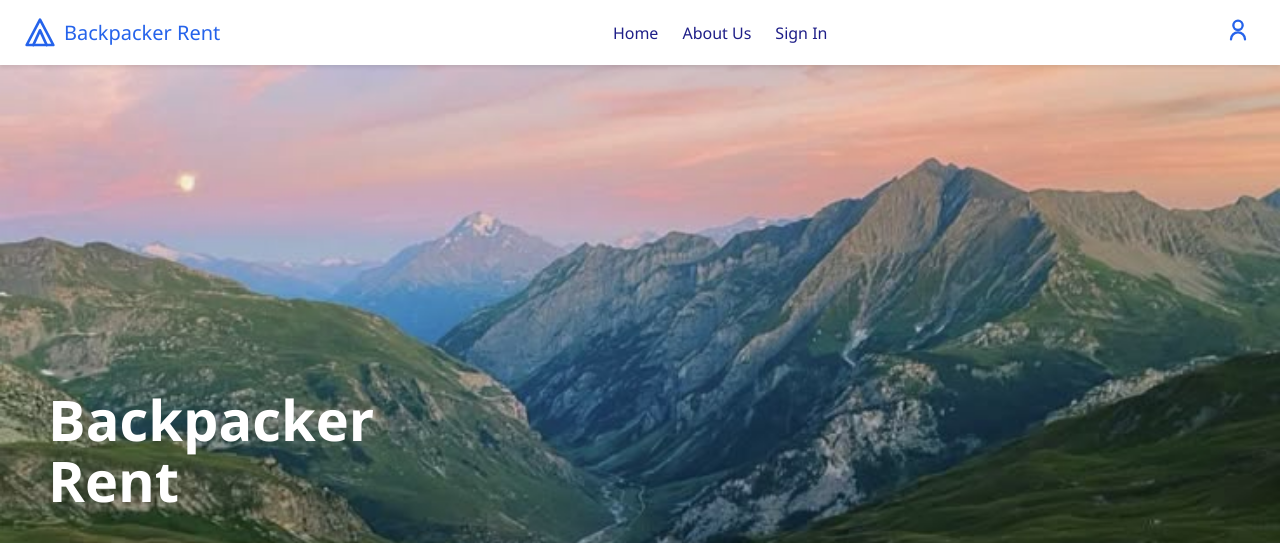
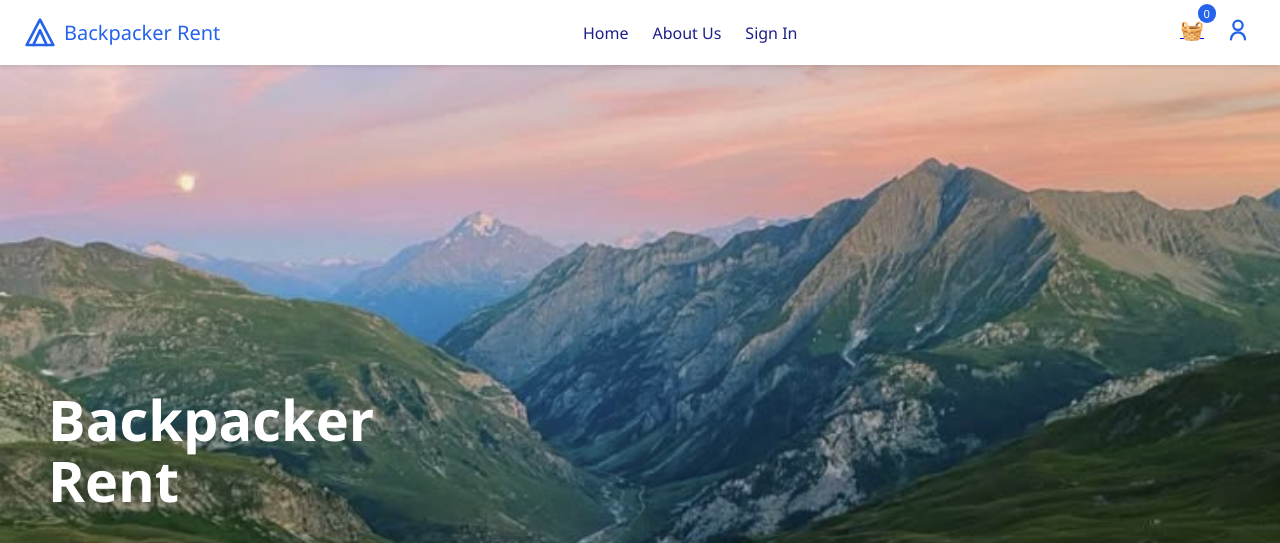
Before and after one commit to jberenz/BackpackerRent, a Flask app: page / in a window 1280 px wide. Shown: the top 543 px of the page. Run offline with Flask 3, Linux system fonts and the light colour scheme; data that the repository does not hold is empty.

Commit message:
Warenkorb-Symbol eingebaut

```diff
--- a/app.py
+++ b/app.py
@@ -4,6 +4,16 @@ from werkzeug.security import generate_password_hash, check_password_hash
 from datetime import datetime #https://docs.python.org/3/library/datetime.html #datetime.datetime.strptime
 import os
 import uuid
+from functools import wraps
+
+def login_required(view):
+    @wraps(view)
+    def wrapped_view(*args, **kwargs):
+        if "user_id" not in session:
+            flash("Bitte zuerst anmelden.", "warning")
+            return redirect(url_for("anmelden", next=request.path))
+        return view(*args, **kwargs)
+    return wrapped_view
 
 from db import get_db_con, insert_sample_data, init_app
 
@@ -151,6 +161,7 @@ def angebot_details(offer_id):
 @csrf.exempt
 @app.route("/anmelden", methods=["GET", "POST"])
 def anmelden():
+    next_url = request.args.get("next", url_for("index"))
     if request.method == "POST": # Gibt die HTTP-Methode der aktuellen Anfrage zurück (z.B. "GET" oder "POST"): https://flask.palletsprojects.com/en/stable/api/#flask.Request.method
         email = request.form["email"].strip() # request.form ist ein MultiDict, der die Formulardaten enthält, die per POST gesendet wurden. Mit request.form["email"] greift man auf das Feld email zu: https://flask.palletsprojects.com/en/stable/api/#flask.Request.form
         password = request.form["password"].strip() # strip() entfernt Leerzeichen: https://docs.python.org/3/library/stdtypes.html#str.strip
@@ -160,11 +171,11 @@ def anmelden():
         if user and check_password_hash(user["password"], password): #https://werkzeug.palletsprojects.com/en/stable/utils/#werkzeug.security.check_password_hash
             session["user_id"] = user["user_id"] # https://flask.palletsprojects.com/en/stable/api/#flask.session
             flash(f"Willkommen zurück, {user['first_name']}!", "success")
-            return redirect(url_for("index"))
+            return redirect(next_url)
         else:
             return render_template("anmelden.html", error="Ungültige Anmeldedaten")
 
-    return render_template("anmelden.html")
+    return render_template("anmelden.html", next=next_url)
 
 @csrf.exempt
 @app.route("/registrieren", methods=["GET", "POST"])
@@ -358,6 +369,7 @@ def rental_form(offer_id):
 
 
 @app.route("/profil")
+@login_required
 def profil():
     if "user_id" not in session:
         return redirect(url_for("anmelden"))
--- a/static/css/style.css
+++ b/static/css/style.css
@@ -918,3 +918,19 @@ body {
 .profile-content .offer-actions .btn-delete-offer:hover {
   background: #b91c1c;
 }
+.cart-btn {
+  position: relative;
+  margin-left: 1rem;
+  font-size: 1.2rem;
+}
+
+.cart-count {
+  background-color: #2563EB;
+  color: white;
+  border-radius: 9999px;
+  padding: 2px 6px;
+  font-size: 0.7rem;
+  position: absolute;
+  top: -8px;
+  right: -8px;
+}
--- a/templates/base.html
+++ b/templates/base.html
@@ -30,7 +30,8 @@
             </a>
           </li>
           <li>
-            <a href="{{ url_for('anmelden') }}"
+            <a href="{{ url_for('anmelden', next=request.full_path) }}"
+
                class="nav-signin{% if request.endpoint == 'anmelden' %} active{% endif %}">
               Sign In
             </a>
@@ -41,6 +42,13 @@
       <div class="header-actions">
 
         <!-- Profil-Icon rechts -->
+        <a href="{{ url_for('warenkorb') }}" class="icon-btn cart-btn" title="Warenkorb">
+          🧺
+          <span class="cart-count">
+          {{ session.cart | length if session.cart is defined else 0 }}
+          </span>
+        </a>
+
         {% if session.user_id %}
         <a href="{{ url_for('profil') }}" class="icon-btn profile-btn" title="Mein Profil">
           <svg width="28" height="28" viewBox="0 0 24 24" fill="none"
--- a/templates/home.html
+++ b/templates/home.html
@@ -107,7 +107,12 @@
 <section class="offers-section">
   <div class="offers-container">
     {% if offers|length == 0 %}
-      <p class="no-offers">Momentan sind keine Angebote vorhanden.</p>
+  {% if selected_region_id or selected_category_id or start_date or end_date %}
+    <p class="no-offers">Leider keine Angebote mit diesen Filtern gefunden.</p>
+  {% else %}
+    <p class="no-offers">Momentan sind keine Angebote vorhanden.</p>
+  {% endif %}
+
     {% else %}
       <div class="offers-grid">
         {% for offer in offers %}
--- a/templates/rental_form.html
+++ b/templates/rental_form.html
@@ -44,14 +44,14 @@
         </div>
         <div class="add-col">
           <label for="card_number">Kartennummer</label>
-         <input type="text" name="card_number" value="{{ card_number or '' }}" required>
+          <input type="text" name="card_number" value="{{ card_number or '' }}" pattern="\d{16}" maxlength="16" required>
         </div>
       </div>
 
       <div class="add-row">
         <div class="add-col" style="max-width: 100px;">
           <label for="sec_code">Sec. Code</label>
-        <input type="text" name="sec_code" maxlength="3" pattern="\d{3}" value="{{ sec_code or '' }}" required>
+          <input type="text" name="sec_code" maxlength="3" pattern="\d{3}" value="{{ sec_code or '' }}" required>
         </div>
       </div>
 
```
